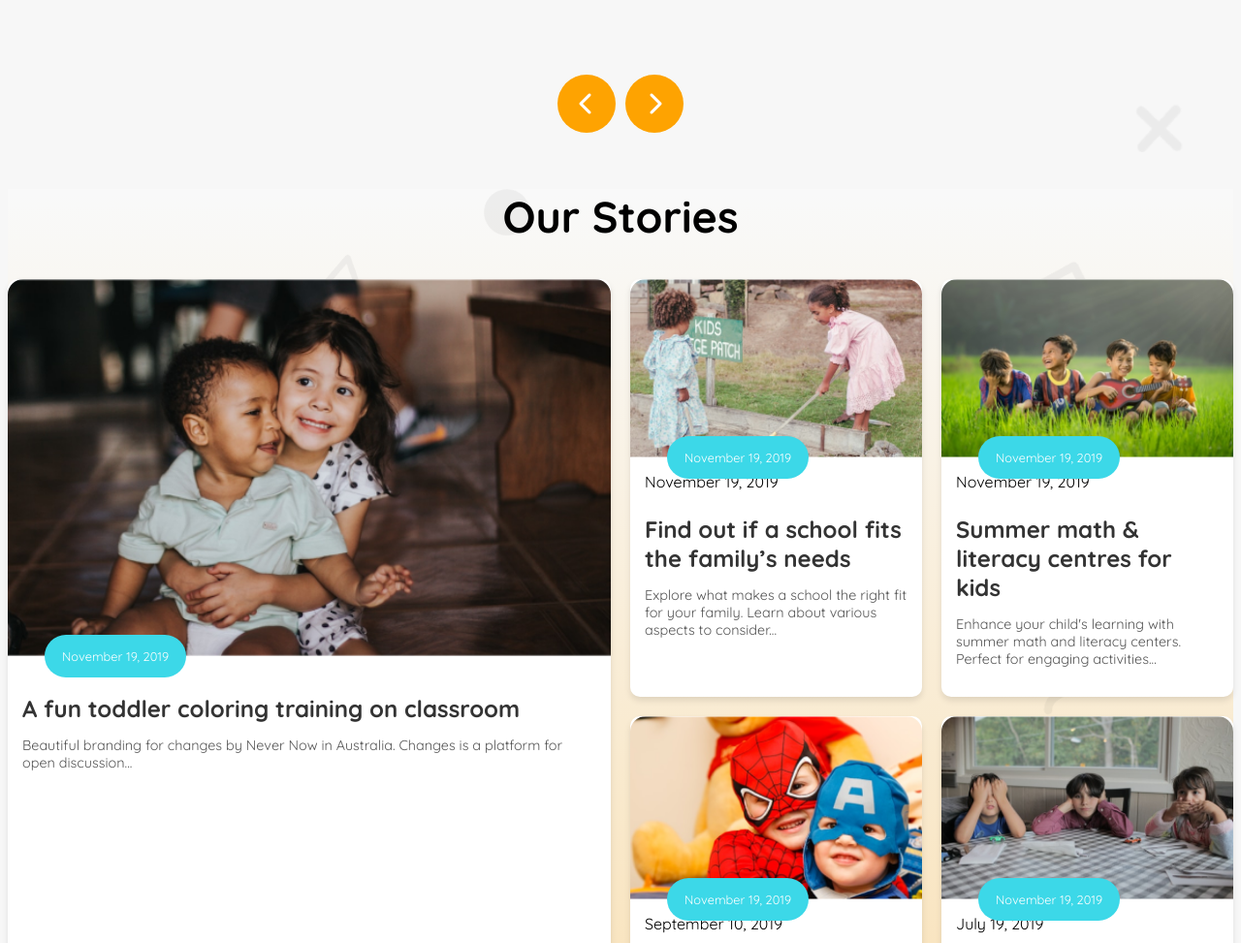
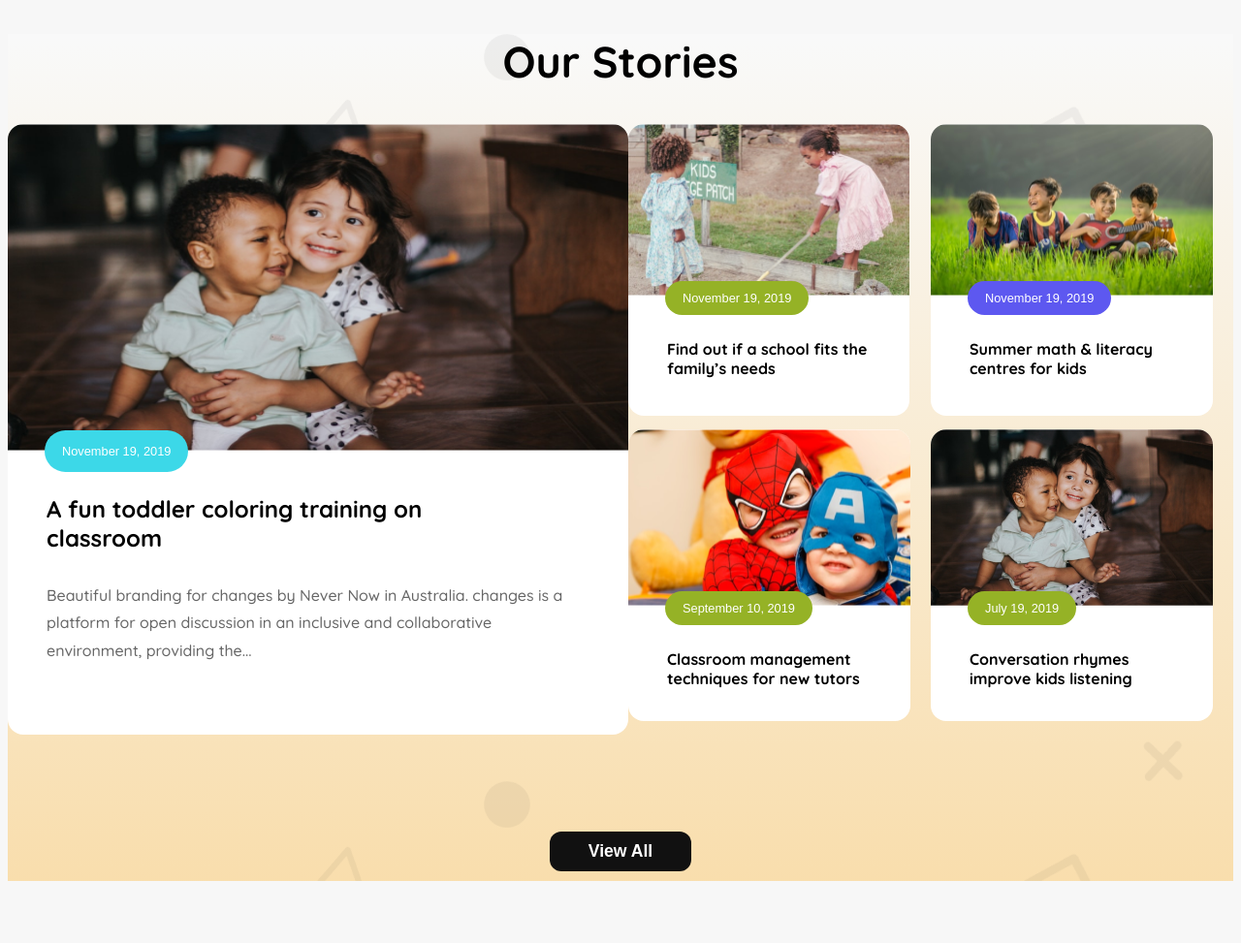
Before and after one commit to mahfuz-7148/B11-A2-Kids-School, a plain HTML site: page index.html in a window 1280 px wide. Shown: the part 1438-2411 px from the top of the page at 97% size. Drawn offline with Linux system fonts and the light colour scheme.

```diff
--- a/index.html
+++ b/index.html
@@ -39,7 +39,7 @@
     </header>
     <main>
         <section class="bgImg">
-            <div class="standardContainer">
+            <div class="standardContainer marginPrimary">
                 <h1>Standard Curriculum</h1>
                 <div class="standardCards">
                     <div class="standardCard">
@@ -67,79 +67,95 @@
                 </div>
             </div>
         </section>
-        <section class="bgColor">
-            <div class="storiesContainer">
+        <section class="stories bgImg">
+            <div class="storiesContainer marginPrimary">
                 <div class="ourStories">
                     <h1>Our Stories</h1>
                 </div>
+                <div class="storiesGrid">
+                    <div class="story storyCard1">
+                      <div class="storyImg">
+                        <img class="storyImage" src="assets/story-1.png" alt="">
+                        <button class="dateBtn1">November 19, 2019</button>
+                      </div>
+                        <div class="storyContent">
+                            <h3>A fun toddler coloring training on <br> classroom</h3>
+                            <p>Beautiful branding for changes by Never Now in Australia. changes is a platform for open discussion in an inclusive and collaborative environment, providing the...</p>
+                        </div>
+                    </div>
+                    <div class="story storyCard2">
+                        <div class="storyImg">
+                            <img src="assets/story-2.png" alt="">
+                            <button class="dateBtn2">November 19, 2019</button>
+                          </div>
+                        <div class="storyContent">
+                            <h3 class="storyHeading">Find out if a school fits the family’s needs</h3>
 
-                <div class="storiesGrid">
-                    <div class="story storyLongCard">
-                      <div class="storyImg">
-                        <img src="assets/story-1.png" alt="">
-                        <span>November 19, 2019</span>
-                      </div>
-                        <div class="story-content">
-                            <h3>A fun toddler coloring training on classroom</h3>
-                            <p>Beautiful branding for changes by Never Now in Australia. Changes is a platform for open discussion...</p>
                         </div>
                     </div>
 
-                    <div class="story">
+                    <div class="story storyCard3">
                         <div class="storyImg">
-                            <img src="assets/story-2.png" alt="">
-                            <span>November 19, 2019</span>
+                            <img src="assets/story-3.png" alt="">
+                            <button class="dateBtn3">November 19, 2019</button>
                           </div>
-                        <div class="story-content">
-                            <span>November 19, 2019</span>
-                            <h3>Find out if a school fits the family’s needs</h3>
-                            <p>Explore what makes a school the right fit for your family. Learn about various aspects to consider...</p>
+                        <div class="storyContent">
+                            <h3 class="storyHeading">Summer math & literacy centres for kids</h3>
+
                         </div>
                     </div>
 
-                    <div class="story">
+                    <div class="story storyCard4">
                         <div class="storyImg">
-                            <img src="assets/story-3.png" alt="">
-                            <span>November 19, 2019</span>
+                            <img src="assets/story-4.png" alt="">
+                            <button class="dateBtn4">September 10, 2019</button>
                           </div>
-                        <div class="story-content">
-                            <span class="story-date">November 19, 2019</span>
-                            <h3>Summer math & literacy centres for kids</h3>
-                            <p>Enhance your child's learning with summer math and literacy centers. Perfect for engaging activities...</p>
+                        <div class="storyContent">
+                            <h3 class="storyHeading">Classroom management techniques for new tutors</h3>
+
                         </div>
                     </div>
 
-                    <div class="story">
-                        <div class="storyImg">
-                            <img src="assets/story-4.png" alt="">
-                            <span>November 19, 2019</span>
-                          </div>
-                        <div class="story-content">
-                            <span class="story-date">September 10, 2019</span>
-                            <h3>Classroom management techniques for new tutors</h3>
-                            <p>Effective classroom management is key to a successful learning environment. Here are tips...</p>
-                        </div>
-                    </div>
-
-                    <div class="story">
-                        <div class="storyImg">
-                            <img src="assets/story-5.png" alt="">
-                            <span>November 19, 2019</span>
-                          </div>
-                        <div class="story-content">
-                            <span class="story-date">July 19, 2019</span>
-                            <h3>Conversation rhymes improve kids listening</h3>
-                            <p>Using rhymes can help develop listening skills in kids. Discover fun and effective techniques...</p>
+                    <div class="story storyCard5">
+                       <div class="storyImg">
+                        <img src="assets/story-1.png" alt="">
+                        <button class="dateBtn5">July 19, 2019</button>
+                      </div>
+                        <div class="storyContent">
+                            <h3 class="storyHeading">Conversation rhymes improve kids listening</h3>
                         </div>
                     </div>
                 </div>
-
-                <div class="view-all">
-                    <a href="#">View All</a>
-                </div>
+            </div>
+            <div class="viewBtn">
+                <button class="btnPrimary">View All</button>
             </div>
         </section>
     </main>
-    <footer></footer>
+    <footer>
+        <div class="footer">
+            <div class="kidsContainer">
+                <img src="assets/logo.png" alt="">
+                <h1>Kids
+                    Education</h1>
+            </div>
+            <p>Pizza ipsum dolor meat lovers buffalo. Deep dolor roll melted bacon Bianca pan bacon pineapple Aussie. Mayo rib sauce Hawaiian meatball.</p>
+            <div class="about">
+                <ul>
+                    <li><a href="">Home</a></li>
+                    <li><a href="">About</a></li>
+                    <li><a href="">Facilities</a></li>
+                    <li><a href="">Admission</a></li>
+                </ul>
+            </div>
+            <div>
+                <h3>Keep In Touch</h3>
+                <img src="assets/fb.png" alt="">
+                <img src="assets/dribble.png" alt="">
+                <img src="assets/twitter.png" alt="">
+                <img src="assets/google+.png" alt="">
+            </div>
+        </div>
+    </footer>
 </body>
 </html>
--- a/styles/style.css
+++ b/styles/style.css
@@ -118,14 +118,13 @@ nav {
 .bannerImg img {
     width: 100%;
 }
-main {
+.marginPrimary {
     max-width: 1440px;
     margin: 0 auto;
 }
-.standardContainer {
+.standardCards {
     display: flex;
-    flex-direction: column;
-    align-items: center;
+    justify-content: space-between;
     padding: 20px;
     text-align: center;
     gap: 80px;
@@ -135,12 +134,13 @@ main {
     font-size: 2.8rem;
     font-weight: bold;
     color: rgba(0, 0, 0, 1);
+    text-align: center;
 }
 
 .standardCards {
     display: flex;
-    justify-content: center;
-    gap: 30px;
+    justify-content: space-between;
+    gap: 50px;
 }
 
 .standardCard {
@@ -259,6 +259,7 @@ main {
 .sliderIcon {
     display: flex;
     gap: 10px;
+    justify-content: center;
 }
 .sliderIcon span {
     display: flex;
@@ -270,6 +271,9 @@ main {
     height: 60px;
     border-radius: 30px;
     background: rgb(254, 163, 1);
+}
+.stories {
+    background: url(../assets/bg.png),linear-gradient(0.00deg, rgba(254, 163, 1, 0.3),rgba(255, 255, 255, 0.3) 100%);
 }
 .ourStories{
     text-align: center;
@@ -285,21 +289,40 @@ main {
 .storiesGrid {
     display: grid;
     grid-template-columns: repeat(4, 1fr);
-    gap: 20px;
+
 }
-.storyLongCard {
+.storyCard1 {
     grid-row: 1/3;
     grid-column: 1/3;
+    width: 640px;
+    height: 630px;
+}
+.storyCard2 {
+    width: 290px;
+    height: 301.61px;
+}
+.storyCard3 {
+    width: 290.69px;
+    height: 301.61px;
+}
+.storyCard4 {
+    width: 290.69px;
+    height: 301.61px;
+}
+.storyCard5 {
+    width: 290.69px;
+    height: 301.61px;
 }
 .storyImg {
     display: flex;
     position: relative;
 }
-.storyImg img {
+.storyImg .storyImage {
     border-radius: 16px 16px 0px 0px;
-    width: 100%;
+    width: 640px;
+    height: 337px;
 }
-.storyImg span {
+.storyImg .dateBtn1 {
     position: absolute;
     bottom: -22px;
     left: 38px;
@@ -308,43 +331,97 @@ main {
     font-size: 0.8rem;
     border-radius: 47px;
     background: rgb(60, 216, 232);
+    border: none;
+}
+.storyImg .dateBtn2 {
+    position: absolute;
+    bottom: -20px;
+    left: 38px;
+    padding: 10px 18px;
+    color: rgb(255, 255, 255);
+    font-size: 0.8rem;
+    border-radius: 47.93px;
+    background: rgb(149, 178, 38);
+    border: none;
+}
+.storyImg .dateBtn3 {
+    position: absolute;
+    bottom: -20px;
+    left: 38px;
+    padding: 10px 18px;
+    color: rgb(255, 255, 255);
+    font-size: 0.8rem;
+    border-radius: 47.93px;
+    background: rgb(93, 88, 240);
+    border: none;
+}
+.storyImg .dateBtn4 {
+    position: absolute;
+    bottom: -20px;
+    left: 38px;
+    padding: 10px 18px;
+    color: rgb(255, 255, 255);
+    font-size: 0.8rem;
+    border-radius: 47.93px;
+    background: rgb(149, 178, 38);
+    border: none;
+}
+.storyImg .dateBtn5 {
+    position: absolute;
+    bottom: -20px;
+    left: 38px;
+    padding: 10px 18px;
+    color: rgb(255, 255, 255);
+    font-size: 0.8rem;
+    border-radius: 47.93px;
+    background: rgb(149, 178, 38);
+    border: none;
 }
 .story {
-    background: #fff;
-    border-radius: 10px;
-    box-shadow: 0 4px 6px rgba(0, 0, 0, 0.1);
+    border-radius: 16px;
+    background: rgb(255, 255, 255);
 }
 
 .story img {
     width: 100%;
+    border-radius: 16px 16px 0px 0px;
 }
 
-.story-content {
-    padding: 15px;
+.storyContent {
+    padding: 40px;
 }
 
-.story-content h3 {
+.storyContent h3 {
     font-size: 1.5rem;
-    margin-bottom: 10px;
-    color: #333;
+    font-weight: 700;
+    color: rgb(0, 0, 0);
+    margin-bottom: 30px;
+    margin-top: 5px;
+}
+.storyContent .storyHeading {
+    color: rgb(0, 0, 0);
+    font-size: 1rem;
+    font-weight: 700;
+    line-height: 20px;
 }
 
-.story-content p {
-    font-size: 0.9rem;
-    color: #555;
+.storyContent p {
+    font-size: 1rem;
+    color: rgb(102, 102, 102);
+    font-weight: 500;
+    line-height: 28.76px;
 }
-
-.view-all {
-    display: block;
-    text-align: center;
-    margin-top: 30px;
+.viewBtn {
+    display: flex;
+    justify-content: center;
+    align-items: center;
+    gap: 10;
+    padding: 10px;
+    margin-top: 90px;
+    margin-bottom: 70px;
 }
-
-.view-all a {
-    text-decoration: none;
-    background: #333;
-    color: #fff;
-    padding: 10px 20px;
-    border-radius: 5px;
-    font-size: 1rem;
+footer {
+    background: rgb(93, 169, 205);
+    display: flex;
+    justify-content: space-between;
 }
```
